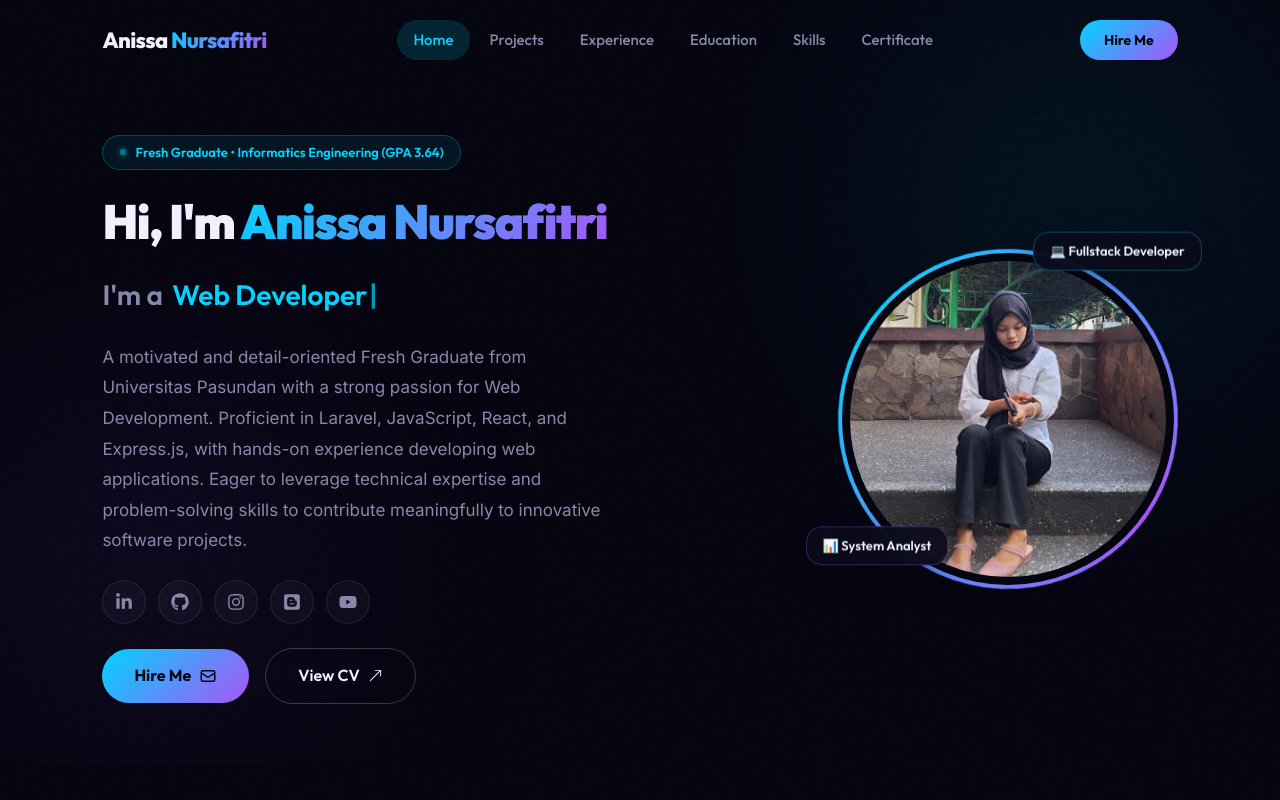
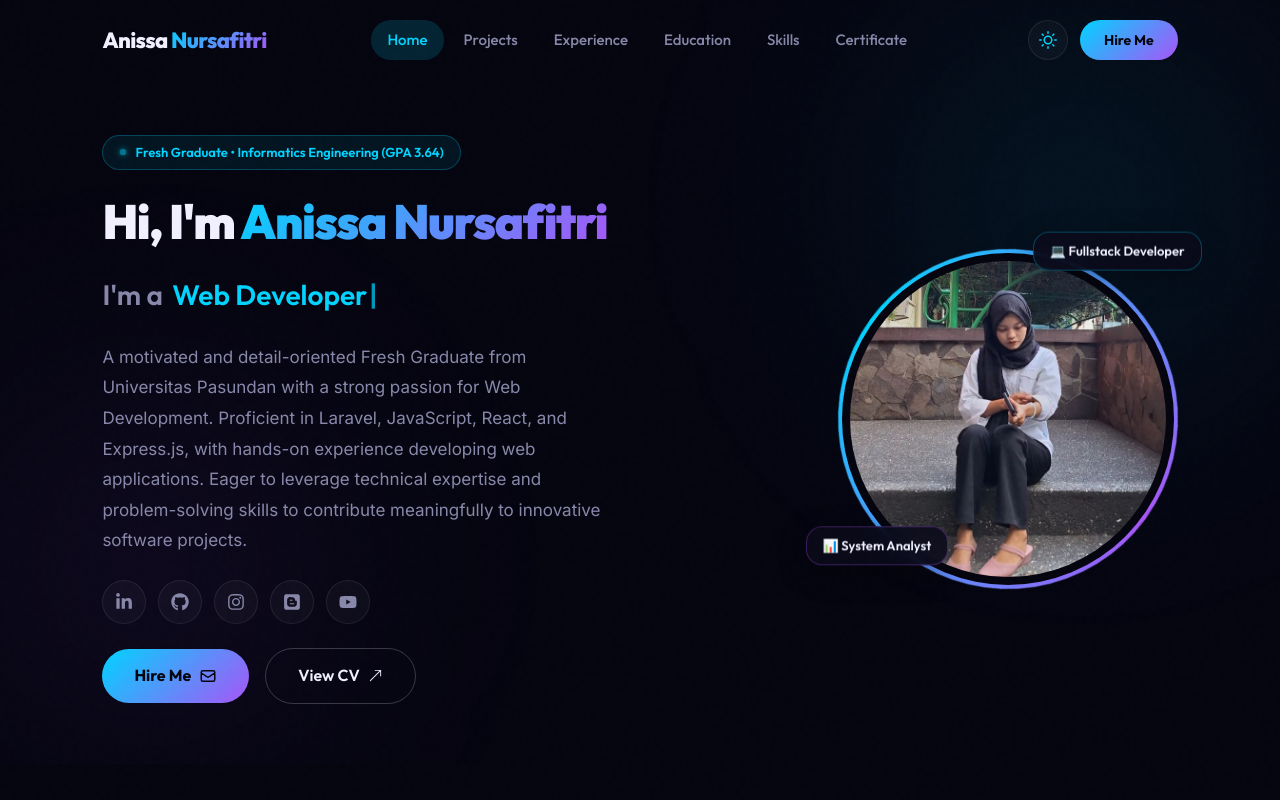
Before and after one commit to nissaspotfy/PortfolioNisa, a React (Vite) app: page / in a window 1280 px wide. Shown: the top 800 px of the page. Built offline with nearby package versions, Linux system fonts and the light colour scheme.

Commit message:
feat: add dark and light mode toggle with theme persistence and full mobile responsiveness

```diff
--- a/src/components/Navbar.jsx
+++ b/src/components/Navbar.jsx
@@ -1,13 +1,23 @@
 import { useState, useEffect } from 'react';
 import { motion, AnimatePresence } from 'framer-motion';
-import { FiMenu, FiX } from 'react-icons/fi';
+import { FiMenu, FiX, FiSun, FiMoon } from 'react-icons/fi';
 import { personalDetails, navLinks, hireMailtoUrl } from '../data/portfolioData';
 import styles from './Navbar.module.css';
 
 export default function Navbar() {
-  const [scrolled, setScrolled]   = useState(false);
-  const [menuOpen, setMenuOpen]   = useState(false);
-  const [activeId, setActiveId]   = useState('home');
+  const [scrolled, setScrolled] = useState(false);
+  const [menuOpen, setMenuOpen] = useState(false);
+  const [activeId, setActiveId] = useState('home');
+  const [theme, setTheme] = useState(() => localStorage.getItem('theme') || 'dark');
+
+  useEffect(() => {
+    document.documentElement.setAttribute('data-theme', theme);
+    localStorage.setItem('theme', theme);
+  }, [theme]);
+
+  const toggleTheme = () => {
+    setTheme((prev) => (prev === 'dark' ? 'light' : 'dark'));
+  };
 
   useEffect(() => {
     const onScroll = () => {
@@ -56,13 +66,25 @@ export default function Navbar() {
         ))}
       </nav>
 
-      {/* Hire Button */}
+      {/* Actions Group: Theme Toggle & Hire Button */}
+      <div className={styles.headerActions}>
+        <button
+          type="button"
+          className={styles.themeToggleBtn}
+          onClick={toggleTheme}
+          aria-label="Toggle theme"
+          title={theme === 'dark' ? 'Switch to Light Mode' : 'Switch to Dark Mode'}
+        >
+          {theme === 'dark' ? <FiSun size={18} /> : <FiMoon size={18} />}
+        </button>
+
         <a
           href={hireMailtoUrl}
           className={styles.hireBtn}
         >
           <span>Hire Me</span>
         </a>
+      </div>
 
       {/* Hamburger */}
       <button
@@ -97,6 +119,16 @@ export default function Navbar() {
                 {link.label}
               </motion.a>
             ))}
+
+            <motion.a
+              href={hireMailtoUrl}
+              className={styles.mobileHireBtn}
+              initial={{ opacity: 0, y: 10 }}
+              animate={{ opacity: 1, y: 0 }}
+              transition={{ delay: navLinks.length * 0.06 }}
+            >
+              <span>Hire Me</span>
+            </motion.a>
           </motion.div>
         )}
       </AnimatePresence>
--- a/src/components/Navbar.module.css
+++ b/src/components/Navbar.module.css
@@ -68,6 +68,36 @@
 
 .navUnderline {
   display: none;
+}
+
+/* Header Actions (Theme Toggle & Hire Me) */
+.headerActions {
+  display: flex;
+  align-items: center;
+  gap: 1.2rem;
+}
+
+.themeToggleBtn {
+  width: 4rem;
+  height: 4rem;
+  border-radius: 50%;
+  background: var(--surface);
+  border: 1px solid var(--border);
+  color: var(--cyan);
+  display: flex;
+  align-items: center;
+  justify-content: center;
+  cursor: pointer;
+  transition: var(--transition);
+  outline: none;
+  flex-shrink: 0;
+}
+
+.themeToggleBtn:hover {
+  background: var(--cyan-dim);
+  border-color: var(--cyan);
+  transform: rotate(15deg) scale(1.08);
+  box-shadow: 0 0 20px rgba(0, 212, 255, 0.3);
 }
 
 /* Hire Button */
@@ -146,13 +176,36 @@
   background: var(--cyan-dim);
 }
 
+.mobileHireBtn {
+  display: flex;
+  align-items: center;
+  justify-content: center;
+  padding: 1.1rem 1.6rem;
+  background: linear-gradient(135deg, var(--cyan), var(--purple));
+  border-radius: var(--radius-md);
+  font-family: var(--font-head);
+  font-size: 1.5rem;
+  font-weight: 700;
+  color: var(--bg);
+  margin-top: 0.6rem;
+  transition: var(--transition);
+}
+
+.mobileHireBtn:hover {
+  transform: translateY(-2px);
+  box-shadow: 0 6px 20px rgba(0, 212, 255, 0.4);
+}
+
 /* Responsive */
 @media (max-width: 900px) {
-  .nav, .hireBtn { display: none; }
+  .nav { display: none; }
+  .hireBtn { display: none; }
   .hamburger { display: flex; }
+  .headerActions { gap: 0.8rem; }
 }
 
 @media (max-width: 480px) {
-  .header { padding: 1.6rem 5%; }
-  .logo { font-size: 1.8rem; }
+  .header { padding: 1.4rem 5%; }
+  .logo { font-size: 1.7rem; }
+  .themeToggleBtn { width: 3.6rem; height: 3.6rem; }
 }
--- a/src/index.css
+++ b/src/index.css
@@ -34,9 +34,37 @@
   --radius-xl:   3.2rem;
   --radius-full: 9999px;
 
-  --transition:  all 0.35s cubic-bezier(0.4, 0, 0.2, 1);
   --shadow-cyan: 0 0 30px rgba(0, 212, 255, 0.25);
   --shadow-purple: 0 0 30px rgba(168, 85, 247, 0.25);
+}
+
+/* ---------- Light Theme Variables ---------- */
+[data-theme="light"] {
+  --bg:          #f8fafc;
+  --bg-2:        #f1f5f9;
+  --bg-3:        #e2e8f0;
+  --surface:     #ffffff;
+  --glass:       rgba(0, 0, 0, 0.03);
+  --border:      rgba(0, 0, 0, 0.1);
+
+  --cyan:        #0284c7;
+  --cyan-dim:    rgba(2, 132, 199, 0.1);
+  --cyan-glow:   rgba(2, 132, 199, 0.3);
+  --purple:      #9333ea;
+  --purple-dim:  rgba(147, 51, 234, 0.1);
+  --purple-glow: rgba(147, 51, 234, 0.3);
+  --pink:        #db2777;
+
+  --text:        #0f172a;
+  --text-muted:  #475569;
+  --text-dim:    #64748b;
+
+  --shadow-cyan: 0 10px 25px rgba(2, 132, 199, 0.15);
+  --shadow-purple: 0 10px 25px rgba(147, 51, 234, 0.15);
+}
+
+body {
+  transition: background-color 0.4s ease, color 0.4s ease;
 }
 
 /* ---------- Reset ---------- */
```
Also changed, not shown: 3 other files (tests, documents, lock files or other folders). Lines whose indentation alone changed are shown as unchanged.
